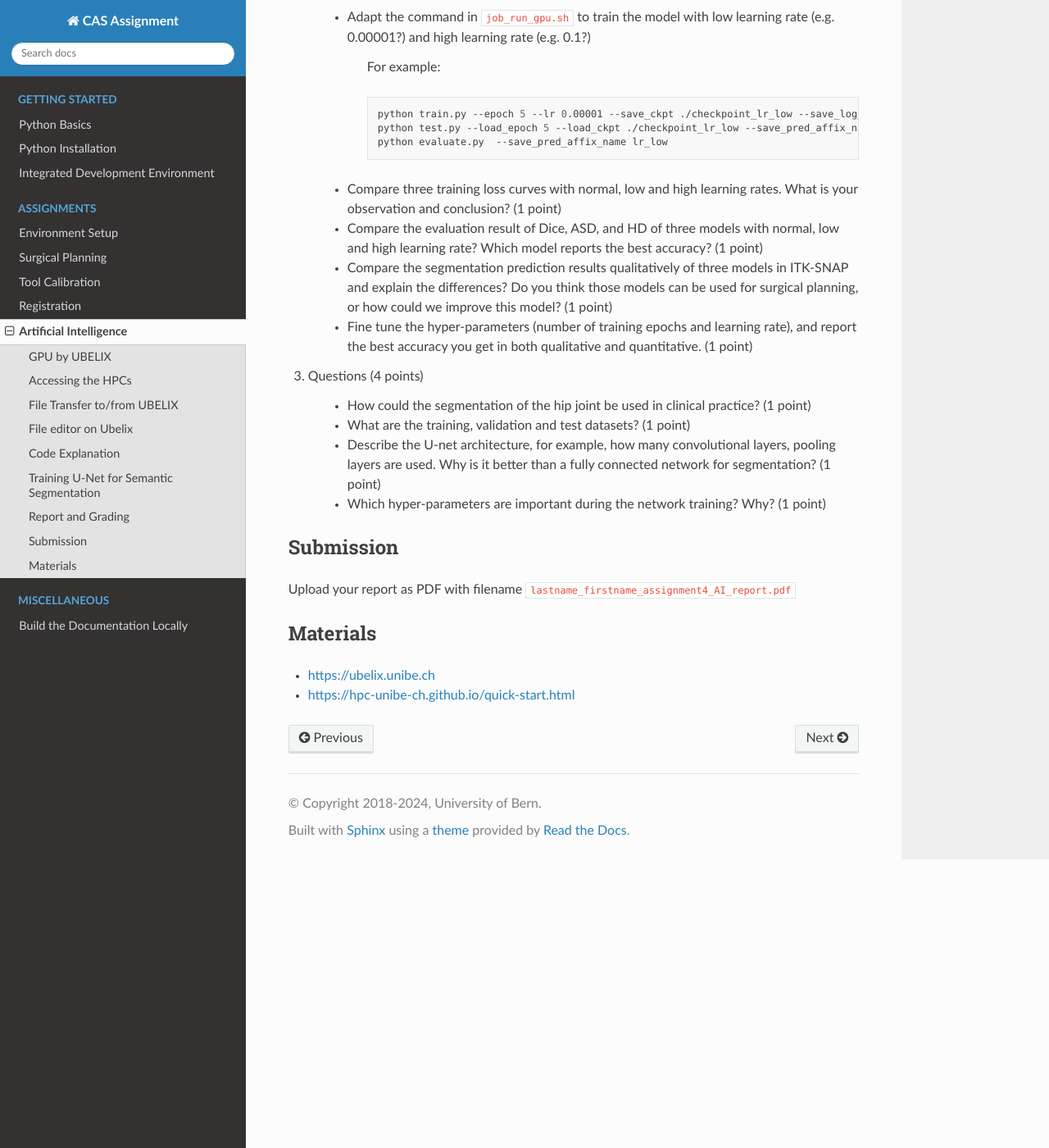
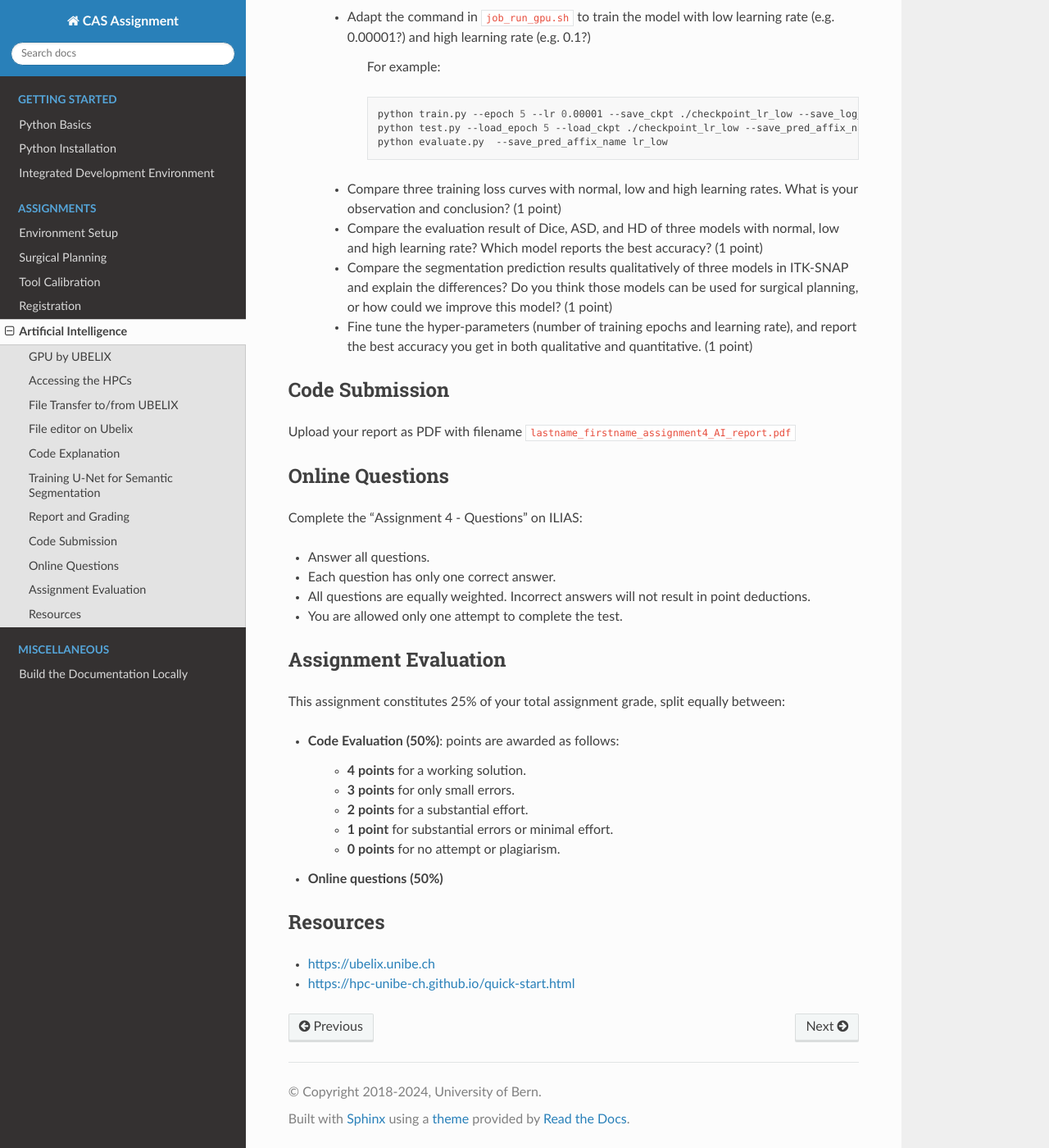
Before and after one commit to persmed/cas-assignment, a Sphinx documentation site: the page built from docs/assignment.ai.rst, in a window 1280 px wide and 1400 px high, scrolled down 5648 px. Shown: the whole window at 82% size. Built offline with Sphinx 7.4.7 and the Read the Docs theme 2.0.0, drawn with Linux system fonts in a browser that asks for light colours.

Commit message:
docs: update assignment 4 instructions according to CAS 2024

```diff
--- a/docs/assignment.ai.rst
+++ b/docs/assignment.ai.rst
@@ -73,7 +73,7 @@ More information about file transfer can be found in the `official documentation
 
 
 File editor on Ubelix
-----------------------------
+---------------------
 
 You will need to edit files on the HPC. To do so, you could use the VIM-editor which is introduced here:
 
@@ -233,21 +233,46 @@ Run the deep learning model for hip CT image segmentation, and write a short rep
 	- Compare the segmentation prediction results qualitatively of three models in ITK-SNAP and explain the differences? Do you think those models can be used for surgical planning, or how could we improve this model? (1 point)
 	- Fine tune the hyper-parameters (number of training epochs and learning rate), and report the best accuracy you get in both qualitative and quantitative. (1 point)
 
-#. Questions (4 points)
+.. #. Questions (4 points)
 
-	- How could the segmentation of the hip joint be used in clinical practice? (1 point)
-	- What are the training, validation and test datasets? (1 point)
-	- Describe the U-net architecture, for example, how many convolutional layers, pooling layers are used. Why is it better than a fully connected network for segmentation? (1 point)
-	- Which hyper-parameters are important during the network training? Why? (1 point)
+.. 	- How could the segmentation of the hip joint be used in clinical practice? (1 point)
+.. 	- What are the training, validation and test datasets? (1 point)
+.. 	- Describe the U-net architecture, for example, how many convolutional layers, pooling layers are used. Why is it better than a fully connected network for segmentation? (1 point)
+.. 	- Which hyper-parameters are important during the network training? Why? (1 point)
 
-
-Submission
-----------
+Code Submission
+---------------
 
 Upload your report as PDF with filename ``lastname_firstname_assignment4_AI_report.pdf``
 
 
-Materials
+Online Questions
+----------------
+
+Complete the "Assignment 4 - Questions" on ILIAS:
+
+- Answer all questions.
+- Each question has only one correct answer.
+- All questions are equally weighted. Incorrect answers will not result in point deductions.
+- You are allowed only one attempt to complete the test.
+
+Assignment Evaluation
+---------------------
+
+This assignment constitutes 25% of your total assignment grade, split equally between:
+
+- **Code Evaluation (50%)**: points are awarded as follows:
+
+   - **4 points** for a working solution.
+   - **3 points** for only small errors.
+   - **2 points** for a substantial effort.
+   - **1 point** for substantial errors or minimal effort.
+   - **0 points** for no attempt or plagiarism.
+
+- **Online questions (50%)**
+
+
+Resources
 ---------
 
 * https://ubelix.unibe.ch
```
